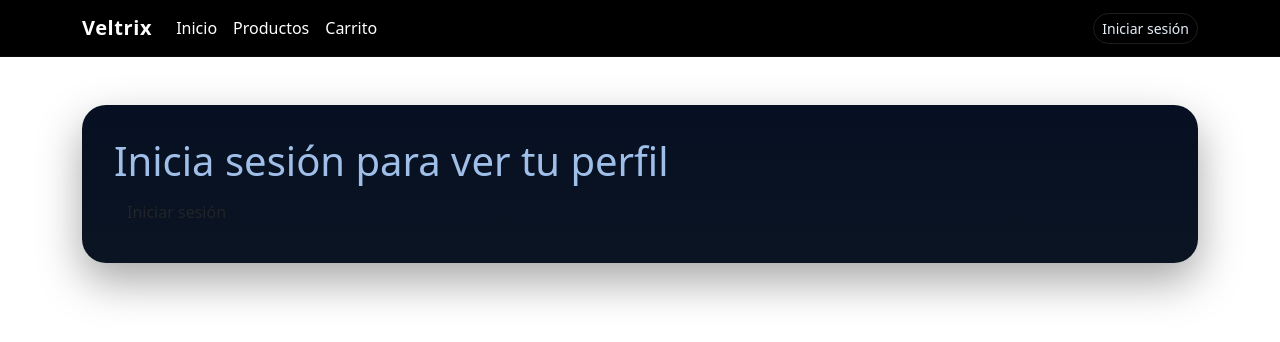
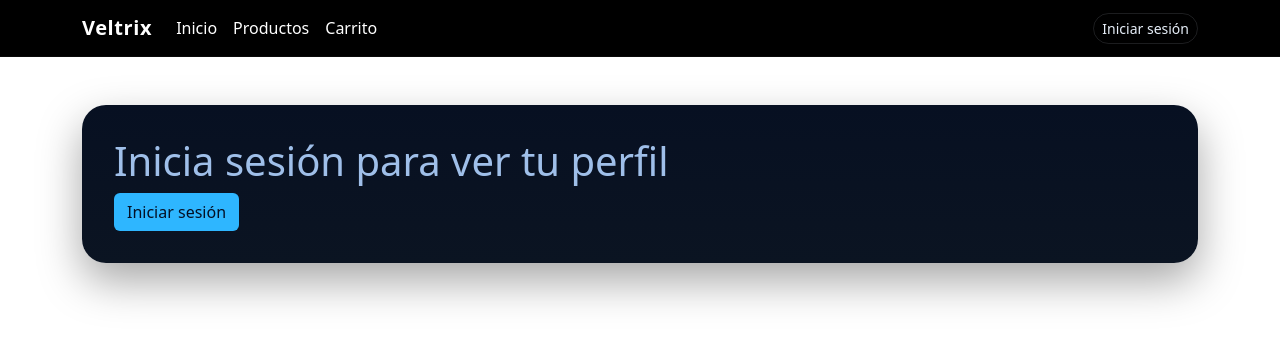
Before and after one commit to samuedo435/Veltrix-web, a React (Vite) app: page /profile in a window 1280 px wide. Shown: the top 342 px of the page. Built offline with nearby package versions, Linux system fonts and the light colour scheme.

Commit message:
fix: correción visual en botones del panel de perfil

```diff
--- a/src/styles/profile.css
+++ b/src/styles/profile.css
@@ -71,6 +71,11 @@
 
 .profile-primary-btn:disabled { cursor: not-allowed; opacity: 0.45; }
 
+.profile-primary-btn:not(:disabled) {
+    background-color: #2eb6ff;
+    color: #041025;
+}
+
 .profile-message {
     margin-bottom: 1.25rem;
     padding: 0.8rem 1rem;
@@ -137,9 +142,10 @@
 .profile-dialog p { color: #9fbfe9; }
 .profile-dialog-actions { display: flex; justify-content: flex-end; gap: 0.75rem; margin-top: 1.5rem; }
 
-.profile-cancel-btn {
+.profile-cancel-btn:not(:disabled) {
     border: 1px solid rgba(255, 255, 255, 0.2);
     border-radius: 999px;
+    background:#a83246;
     color: #e6eef8;
 }
 
```
